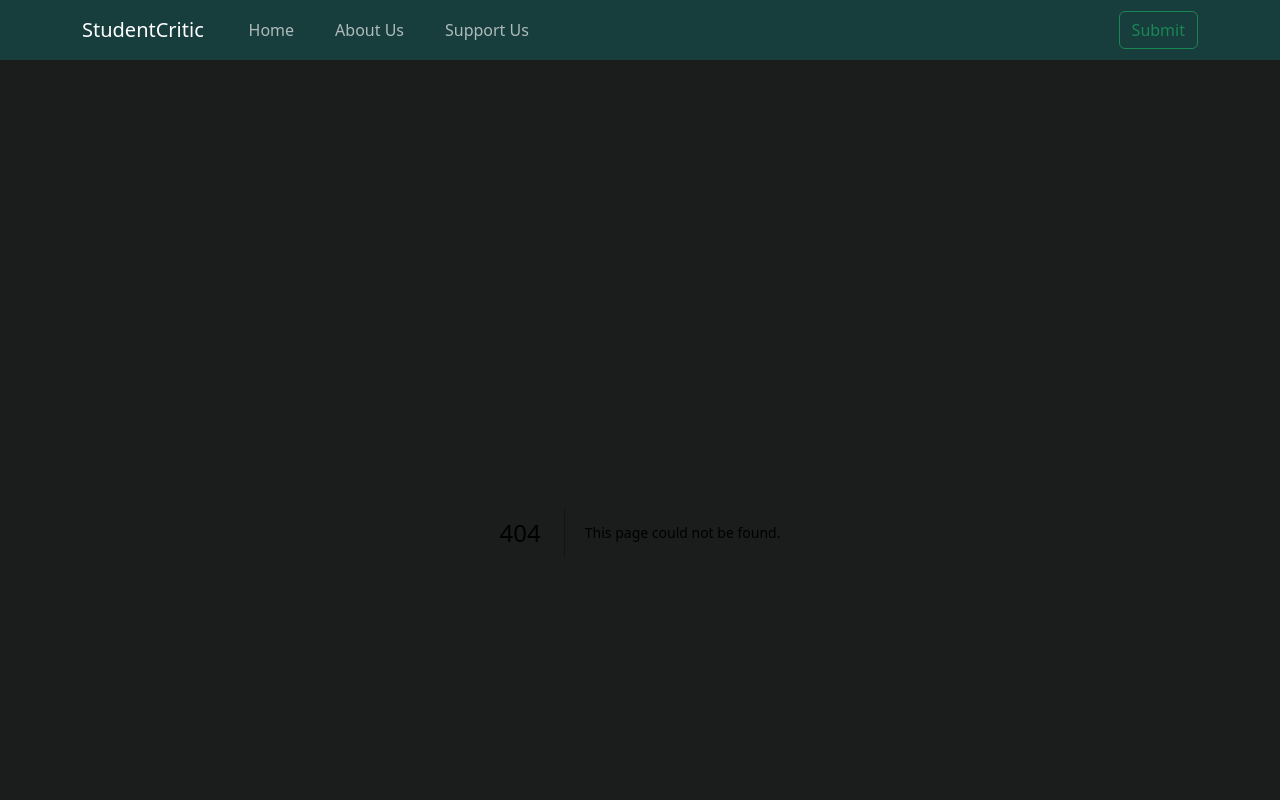
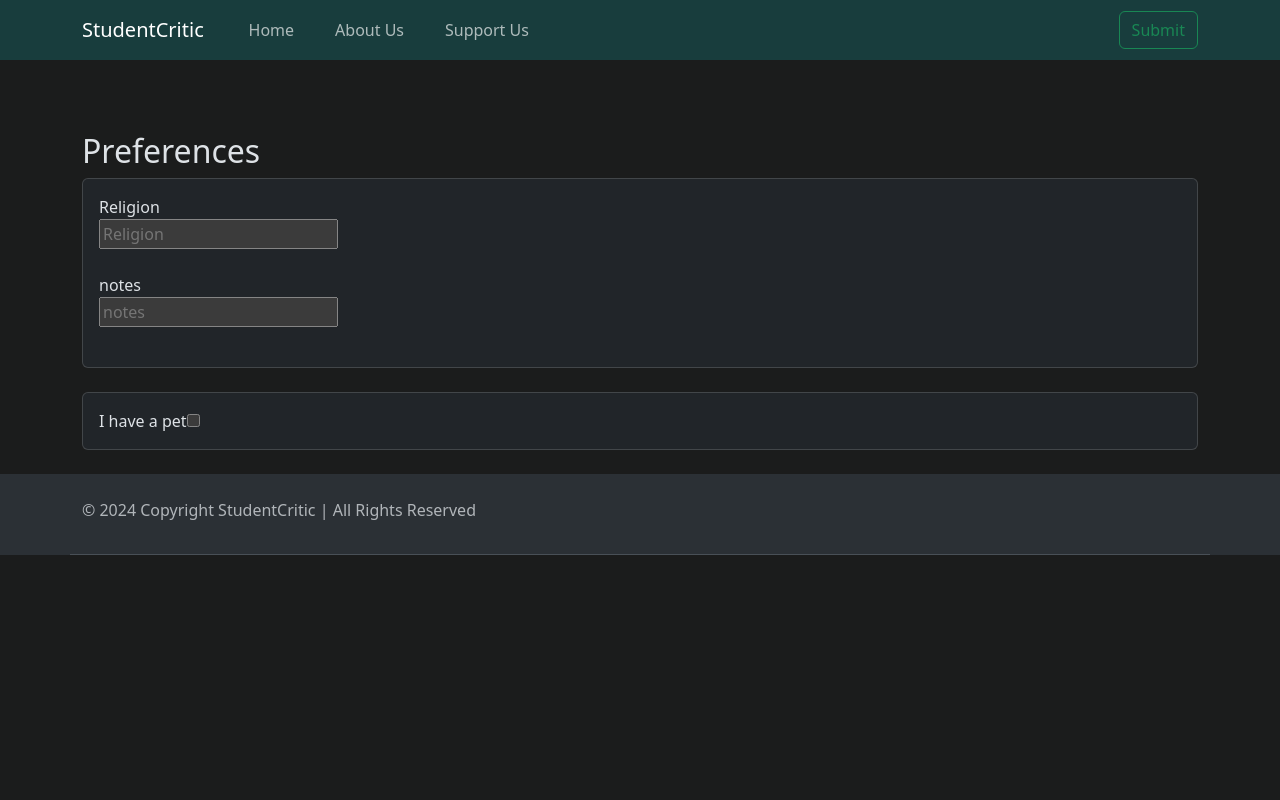
Before and after one commit to shara111/Housing-Hackathon, a Next.js app: page /preferences in a window 1280 px wide. Before the commit this address had no page. Shown: the top 800 px of the page. Built offline with nearby package versions, Linux system fonts and the light colour scheme.

Commit message:
update preferences

```diff
--- a/package.json
+++ b/package.json
@@ -13,10 +13,11 @@
     "@fortawesome/free-solid-svg-icons": "^6.5.1",
     "@fortawesome/react-fontawesome": "^0.2.0",
     "bootstrap": "^5.3.3",
+    "font-awesome": "^4.7.0",
     "next": "14.1.3",
     "react": "^18",
     "react-bootstrap": "^2.10.1",
-    "react-dom": "^18",
+    "react-dom": "^18.2.0",
     "react-fontawesome": "^1.7.1",
     "react-hook-form": "^7.51.0",
     "swr": "^2.2.5"
--- /dev/null
+++ b/pages/preferences.js
@@ -0,0 +1,85 @@
+import Card from 'react-bootstrap/Card';
+import {useForm} from 'react-hook-form';
+
+
+export default function Preferences(){
+
+    const { register, handleSubmit, formState: {errors} } = useForm({
+        defaultValues: {
+            //religion
+            typeOfReligion: "",
+            religionNotes: "",
+            //Pets
+            hasPets : true,
+            petType : "",
+            numPets: 0,
+            petNotes: "",
+
+            //Cooking and eating
+            foodYouCook : [],
+            restrictions : [],
+
+            // guests
+            dayTimeGuests: "",
+            dayTimeGuestsFreq: "",
+            nightTimeGuests : "",
+            nightTimeGuestsFreq : "",
+
+            //substance consumption
+            tobacco : false,
+            alcohol : false,
+            cannabis : false,
+            alocoholFreq : "",
+            tobaccoFreq : "",
+            cannabisFreq : "",
+
+            //cleanliness
+            cleansKitchen : "",
+            cleansBathroom: "",
+            cleanPersonalRoom: "",
+            cleanSharedSpaces: "",
+        },
+    });
+
+    const onSubmit = async (data) => {
+        try{
+            const response = await fetch ('/api/preferences', {
+                method: 'POST',
+                headers : {
+                    'Content-Type' : 'application/json',
+                },
+                body : JSON.stringify(data),
+            }) ;
+        } catch (error) {
+            console.log("Error: ", error.message);
+        }
+    }
+
+    return (
+        <>
+            <h2> Preferences </h2>
+            <form onSubmit={handleSubmit(onSubmit)}>
+                {/* RELIGION INPUT*/}
+                <Card>
+                    <Card.Body>
+                    <label>Religion</label><br/>
+                    <input type="text" placeholder='Religion' {...register('typeOfReligion')}/> <br/><br/>
+                    <label>notes</label><br/>
+                    <input type="text" placeholder='notes' {...register('religionNotes')}/> <br/> <br/>
+                    </Card.Body>
+                </Card>
+                <br/>
+                <Card>
+                    <Card.Body>
+                        <label> I have a pet</label>
+                        <input
+                            type='checkbox'/>
+                    </Card.Body>
+                </Card>
+
+
+
+            </form>
+        </>
+    )
+}
```
Also changed, not shown: 1 other file (tests, documents, lock files or other folders).
